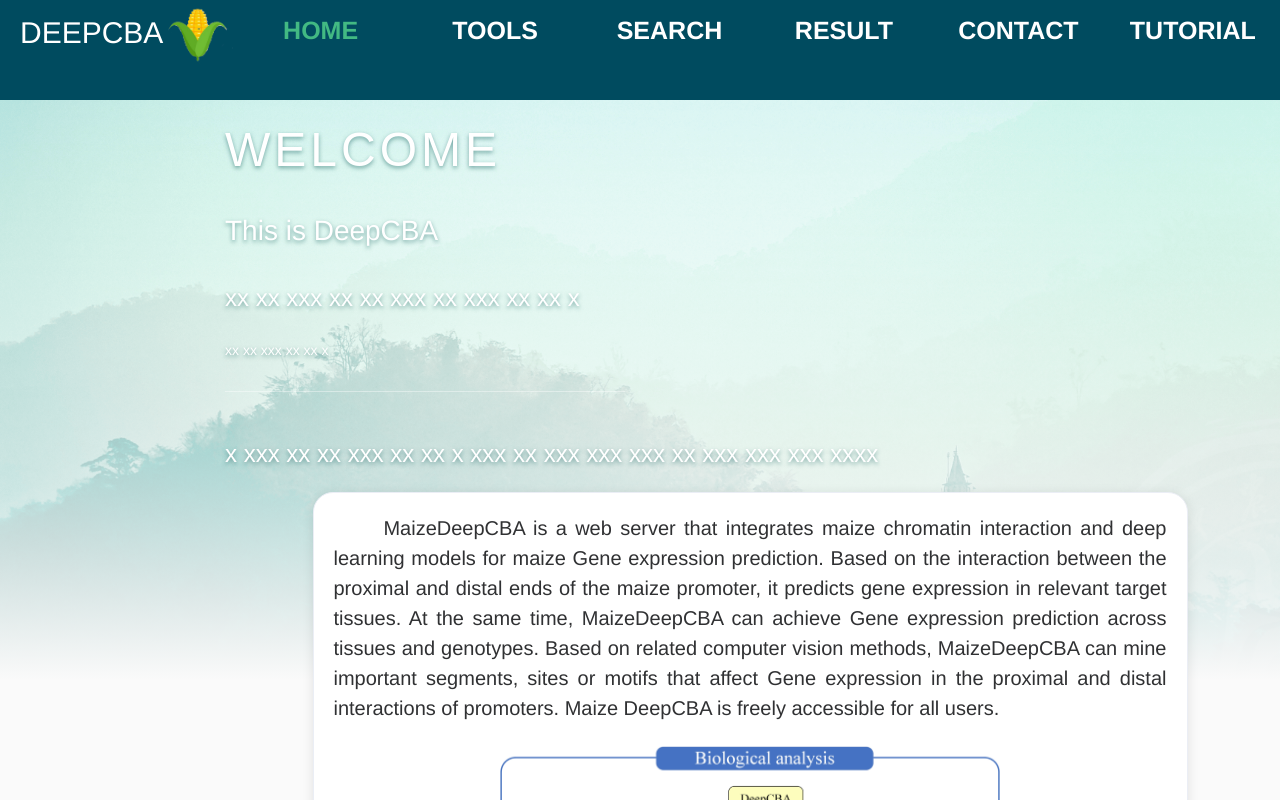
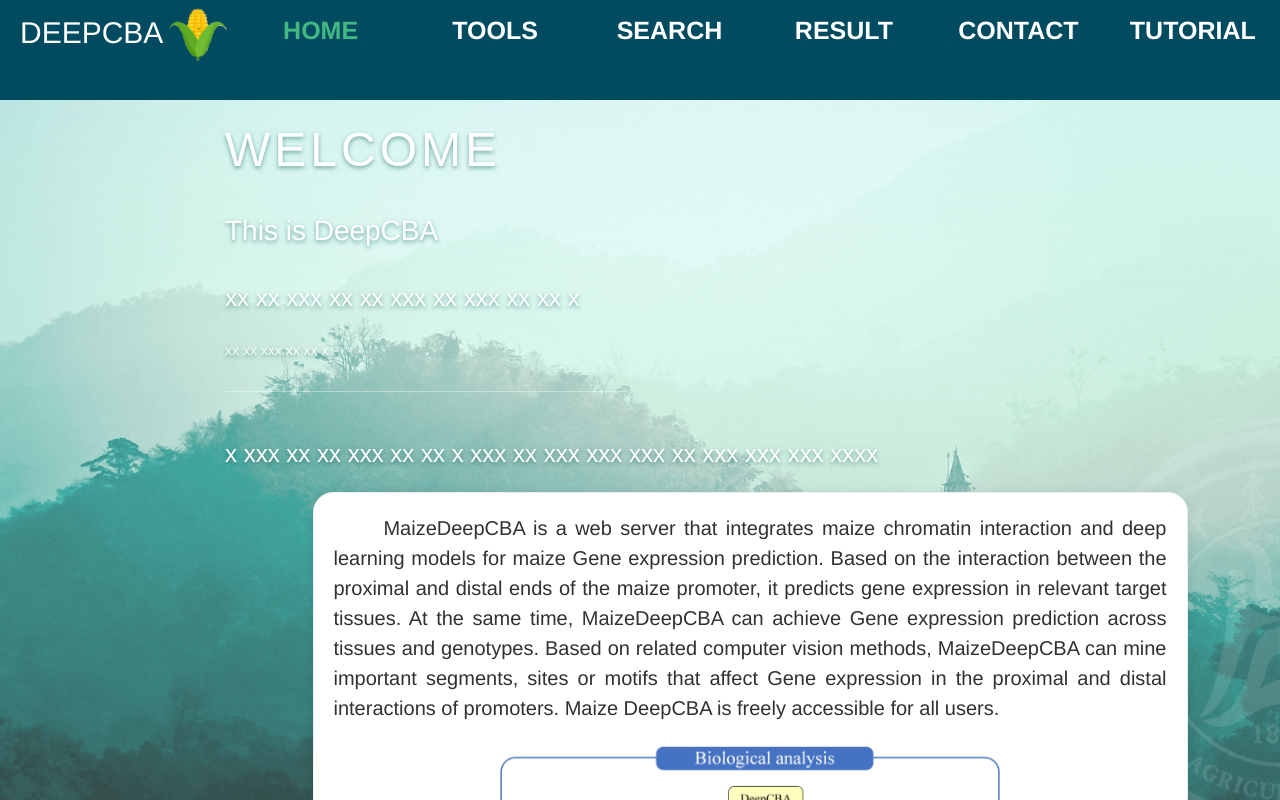
Before and after one commit to x8188/learngit, a Vue app in the folder expression/: page / in a window 1280 px wide. Shown: the top 800 px of the page. Built offline with nearby package versions, Linux system fonts and the light colour scheme.

Commit message:
home back

```diff
--- a/expression/src/views/Home.vue
+++ b/expression/src/views/Home.vue
@@ -70,7 +70,7 @@
     </div>
     <div>
       <div class="teacher3-serve">
-        <div style="width: 80%; margin: 0 auto; margin-top: 200px">
+        <div style="width: 80%; margin: 0 auto; margin-top: 200px;margin-bottom: 150px;">
           <el-row :gutter="40" type="flex">
             <el-col :span="12">
               <el-card
@@ -123,7 +123,7 @@
 
 
     </div>
-    <div style="margin: 20px; width: 80%; margin: 0 auto">
+    <div style="width: 80%; margin: 0 auto;margin-top: -150px; margin-bottom: 100px;">
       <el-row type="flex" justify="center">
         <el-col :span="20">
           <el-card
@@ -256,18 +256,19 @@ export default {
   content: "";
   width: 100%;
   height: 100%;
-  position: absolute;
+  position: fixed;
   left: 0;
   top: 0;
   --color-filter: hue-rotate(25.4219deg);
   background-size: cover;
-  /* background-image: linear-gradient(
-      rgba(255, 255, 255, 0),
-      rgba(255, 255, 255, 1)
+  background-image: linear-gradient(
+      rgba(255, 255, 255, 0.2),
+      rgba(255, 255, 255, 0.2)
     ),
+    url("../img/homeback.png");
+  /* background-image: linear-gradient(transparent, rgb(250, 250, 250) 85%),
     url("../img/homeback.png"); */
-  background-image: linear-gradient(transparent, rgb(250, 250, 250) 85%),
-    url("../img/homeback.png");
+
   z-index: -2;
 }
 .welcome {
--- a/expression/src/views/Result.vue
+++ b/expression/src/views/Result.vue
@@ -102,6 +102,8 @@
         </el-tabs>
       </div>
     </el-card>
+
+    <div class="themeBg"></div>
   </div>
 </template>
 
@@ -202,4 +204,24 @@ export default {
   font-weight: bold;
   /* color:#FB636F ; */
 }
+
+.themeBg {
+  content: "";
+  width: 100%;
+  height: 100%;
+  position: fixed;
+  left: 0;
+  top: 0;
+  --color-filter: hue-rotate(25.4219deg);
+  background-size: cover;
+  /* background-image: linear-gradient(
+      rgba(255, 255, 255, 0.2),
+      rgba(255, 255, 255, 0.2)
+    ),
+    url("../img/homeback.png"); */
+  background-image: linear-gradient(transparent, rgb(250, 250, 250) 85%),
+    url("../img/homeback.png");
+
+  z-index: -2;
+}
 </style>
--- a/expression/src/views/Search.vue
+++ b/expression/src/views/Search.vue
@@ -55,10 +55,10 @@
     </div> -->
     <Steps :steps1="3" :steps2="steps2"></Steps>
     <div class="top-text">
-        <h1 style="font-size: 40px;font-weight: bolder;">Task Queue</h1>
+        <h1 style="font-size: 40px;font-weight: bolder;  color: #22CAC4;">Task Queue</h1>
     </div>
 
-    <h1 style="color: #1d58b3; font-size: 30px">Result retrieval</h1>
+    <h1 style="color: #0DBC79; font-size: 30px">Result retrieval</h1>
     <el-divider></el-divider>
     <p style="font-size: 20px">
       NOTE: The result files will be kept for 30 days on our server. Please
@@ -71,7 +71,7 @@
       >
         <el-button slot="append" icon="el-icon-search"></el-button>
       </el-input>
-      <p style="color: #1d58b3; font-size: 20px; text-align: left">
+      <p style="color: #0DBC79; font-size: 20px; text-align: left">
         Job queue monitor (update in 10 seconds):
       </p>
       <el-card class="box-card">
@@ -120,7 +120,6 @@
         </el-table-column>
       </el-table>
       </el-card>
-
       <!-- <el-pagination
         @size-change="handleSizeChange"
         @current-change="getPageList"
@@ -246,8 +245,11 @@ export default {
   margin-top: 30px;
   width: 800px;
   /* background:-webkit-linear-gradient(left,#93a5cf,#e4efe9) ; */
-  background:-webkit-linear-gradient(top,#accbee,#e7f0fd) ;
-  border-radius:8px
+  /* background:-webkit-linear-gradient(top,#accbee,#e7f0fd) ; */
+  border-radius:8px;
+
+
+  text-shadow: 0 2px 4px rgb(11 90 88 / 50%);
 
 }
 </style>
```
